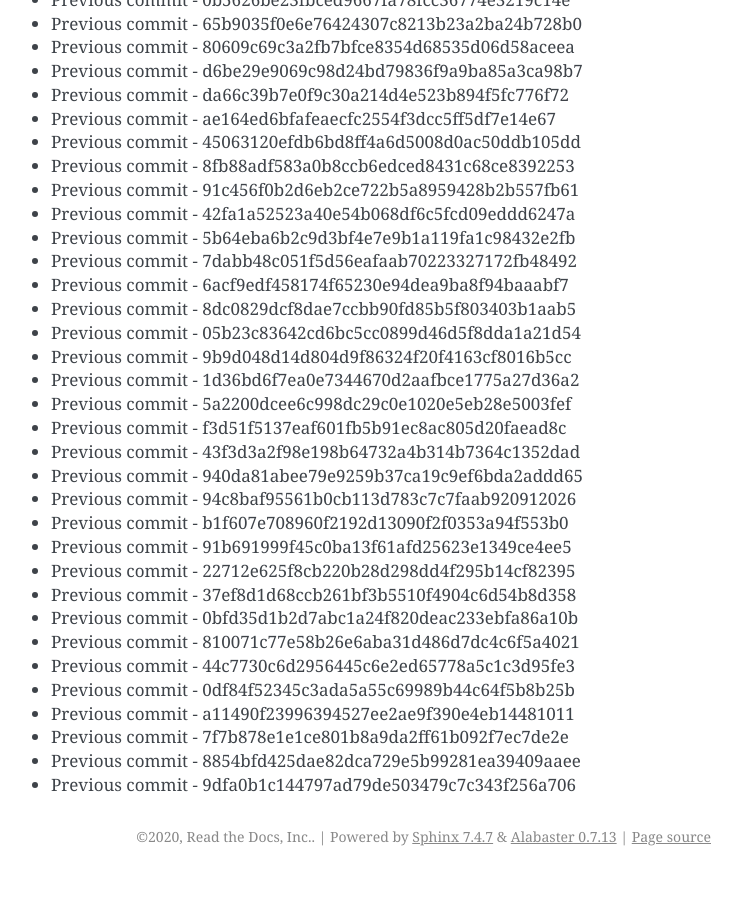
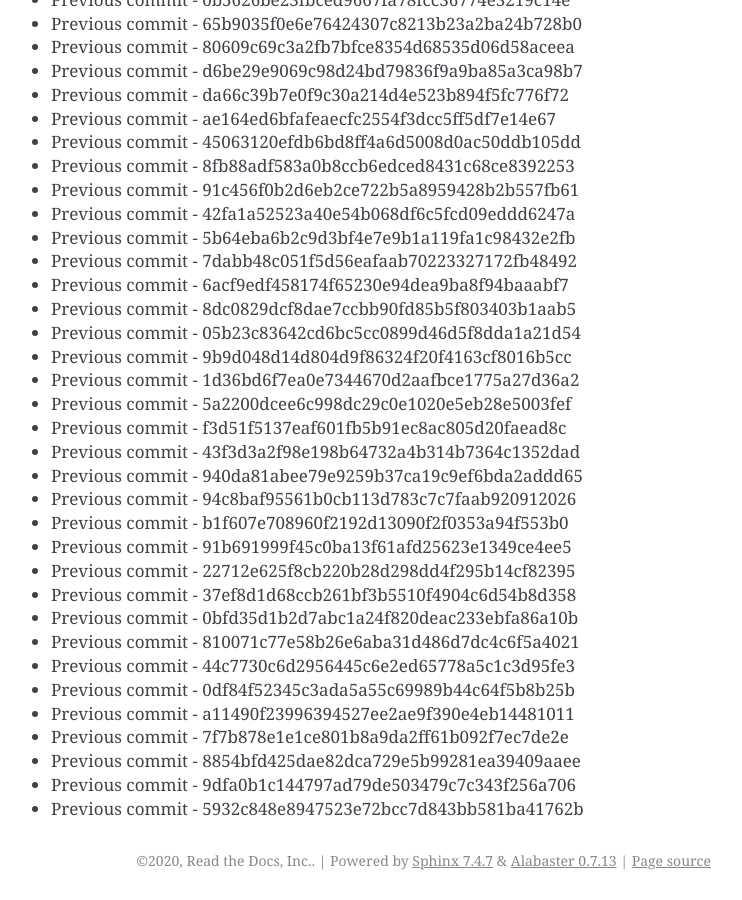
Before and after one commit to readthedocs/rtd-git-stresstest, a Sphinx documentation site: the page built from docs/updates.rst, in a window 1280 px wide and 900 px high, scrolled down 81589 px. Shown: the whole window, without its empty margins (399-1141 px from the left). Built offline with Sphinx 7.4.7, drawn with Linux system fonts in a browser that asks for light colours; before the commit the page ends 82465 px from its top, so only the background shows below that.

Commit message:
Generating commit from previous: 5932c848e8947523e72bcc7d843bb581ba41762b

```diff
--- a/docs/updates.rst
+++ b/docs/updates.rst
@@ -3460,3 +3460,4 @@ It can be tested for any performance characteristics.
 * Previous commit - 7f7b878e1e1ce801b8a9da2ff61b092f7ec7de2e
 * Previous commit - 8854bfd425dae82dca729e5b99281ea39409aaee
 * Previous commit - 9dfa0b1c144797ad79de503479c7c343f256a706
+* Previous commit - 5932c848e8947523e72bcc7d843bb581ba41762b
```
